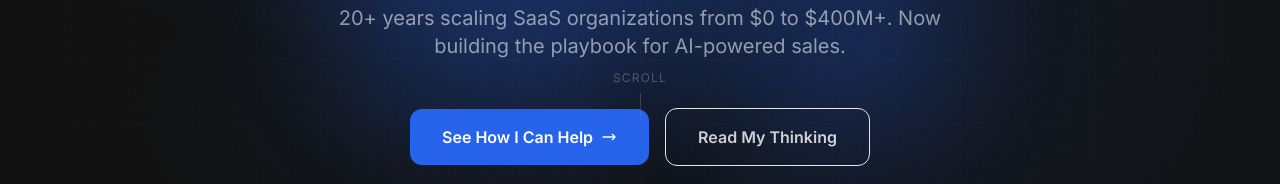
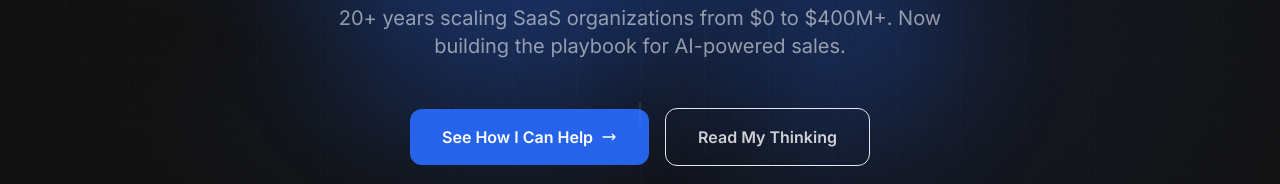
Before and after one commit to josephppeck-wq/joepeck-ai, a Next.js app: page / in a window 1280 px wide. Shown: the part 453-637 px from the top of the page. Built offline with nearby package versions, Linux system fonts and the light colour scheme.

Commit message:
Fix: remove Scroll text overlapping CTA buttons

```diff
--- a/components/Hero.tsx
+++ b/components/Hero.tsx
@@ -94,11 +94,9 @@ export default function Hero() {
           initial={{ opacity: 0 }}
           animate={{ opacity: 1 }}
           transition={{ delay: 1.5, duration: 1 }}
-          className="absolute bottom-10 left-1/2 -translate-x-1/2 flex flex-col items-center gap-2"
+          className="absolute bottom-8 left-1/2 -translate-x-1/2 flex flex-col items-center gap-2 pointer-events-none"
+          style={{ zIndex: 0 }}
         >
-          <span className="text-xs text-white/25 tracking-widest uppercase">
-            Scroll
-          </span>
           <div className="w-px h-8 bg-gradient-to-b from-white/20 to-transparent" />
         </motion.div>
       </div>
```
